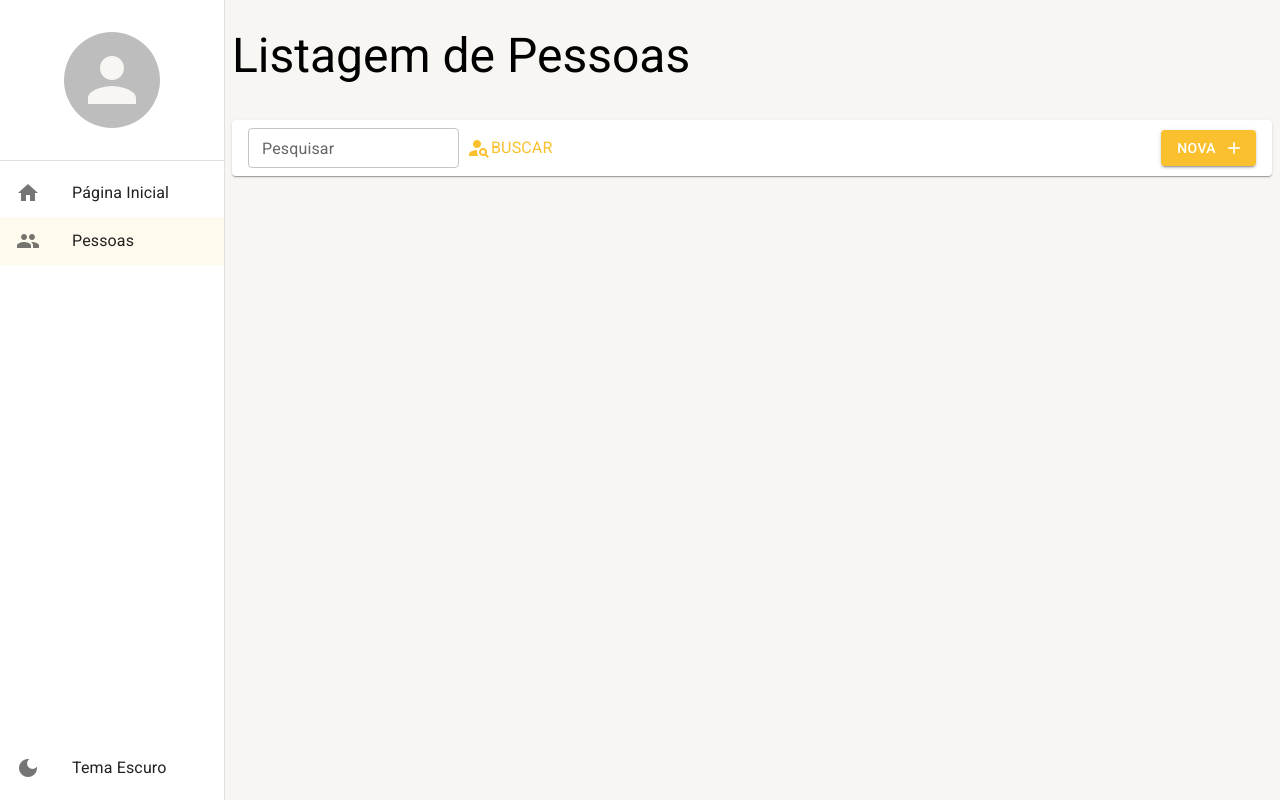
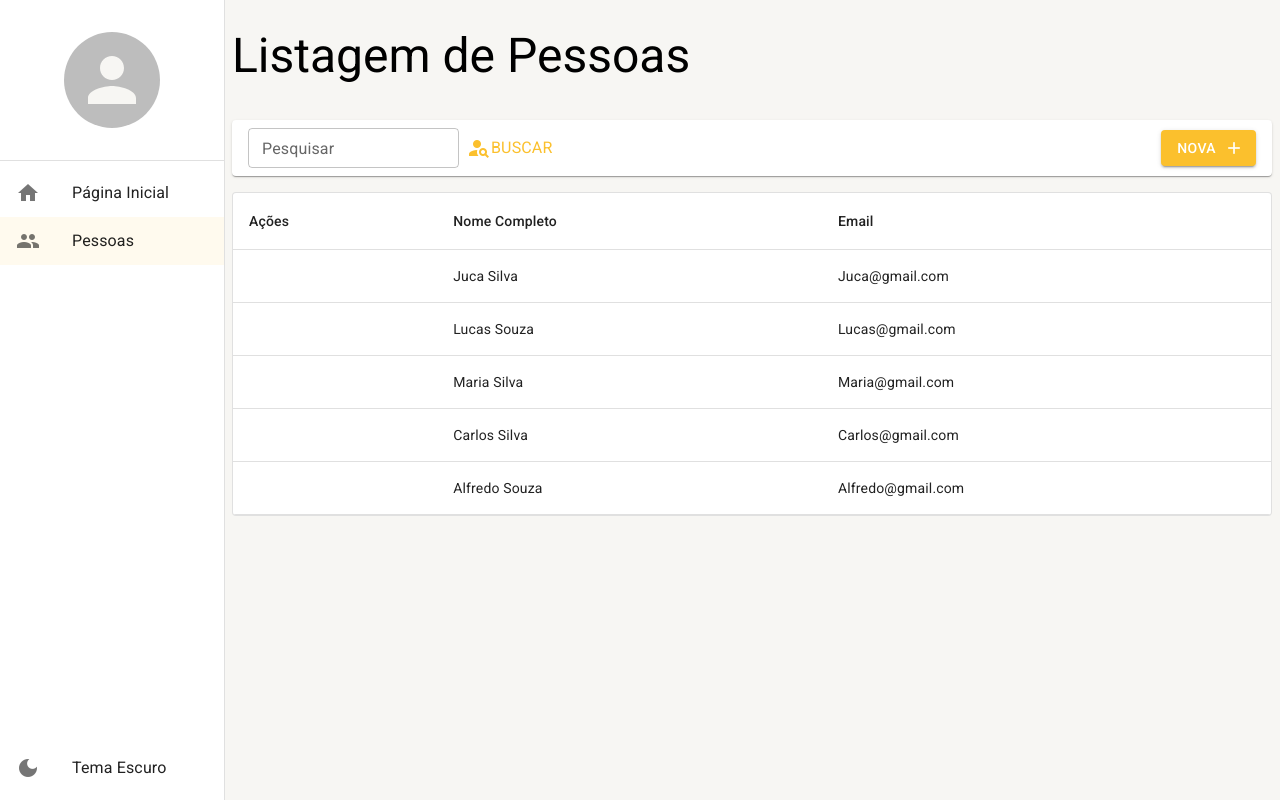
Before and after one commit to estaeldev/react-materialui-typescript, a React (Create React App) app: page /pessoas in a window 1280 px wide. Built offline with nearby package versions, Linux system fonts and the light colour scheme; data requests are answered from the project's data file.

Commit message:
feat: adicionando tabela de listagem de pessoas

```diff
--- a/mock/database.json
+++ b/mock/database.json
@@ -11,6 +11,25 @@
             "nomeCompleto": "Lucas Souza",
             "email": "Lucas@gmail.com",
             "cidadeId": 1
+        },
+        {
+            "id": 3,
+            "nomeCompleto": "Maria Silva",
+            "email": "Maria@gmail.com",
+            "cidadeId": 1
+        },
+        {
+            "id": 4,
+            "nomeCompleto": "Carlos Silva",
+            "email": "Carlos@gmail.com",
+            "cidadeId": 1
+        },
+        {
+            "id": 5,
+            "nomeCompleto": "Alfredo Souza",
+            "email": "Alfredo@gmail.com",
+            "cidadeId": 1
         }
+
     ]
 }
--- a/src/pages/listagem-pessoas/ListagemPessoas.tsx
+++ b/src/pages/listagem-pessoas/ListagemPessoas.tsx
@@ -1,3 +1,4 @@
+import { Paper, Table, TableBody, TableCell, TableContainer, TableHead, TableRow } from "@mui/material";
 import { FC, useEffect } from "react";
 import { FerramentasDaListagem } from "../../shared/components";
 import { FerramentasDaListagemButton, FerramentasDaListagemTextField } from "../../shared/components/ferramentas-da-listagem/components";
@@ -6,11 +7,17 @@ import { LayoutBase } from "../../shared/layouts";
 
 export const ListagemPessoas: FC = () => {
 
-    const {inputBuscaRef, handleClickBusca, carregarTodasPessoas, handleOnchangeInput} = useListagemPessoas()
+    const {
+        inputBuscaRef,
+        handleClickBusca,
+        carregarListagemDePessoas,
+        handleOnchangeInput,
+        rows
+    } = useListagemPessoas()
 
     useEffect(() => {
-        carregarTodasPessoas()
-    }, [carregarTodasPessoas])
+        carregarListagemDePessoas()
+    }, [carregarListagemDePessoas])
 
     return (
         <LayoutBase titulo="Listagem de Pessoas">
@@ -24,6 +31,29 @@ export const ListagemPessoas: FC = () => {
                 <FerramentasDaListagemButton textoBotaoNovo="Nova"/>
             </FerramentasDaListagem>
 
+            <TableContainer component={Paper} variant="outlined" sx={{m: 1, width: "auto"}}>
+                <Table>
+
+                    <TableHead>
+                        <TableRow>
+                            <TableCell>Ações</TableCell>
+                            <TableCell>Nome Completo</TableCell>
+                            <TableCell>Email</TableCell>
+                        </TableRow>
+                    </TableHead>
+
+                    <TableBody>
+                        {rows?.map(row => (
+                            <TableRow key={row.id}>
+                                <TableCell>{}</TableCell>
+                                <TableCell>{row.nomeCompleto}</TableCell>
+                                <TableCell>{row.email}</TableCell>
+                            </TableRow>
+                        ))}
+                    </TableBody>
+
+                </Table>
+            </TableContainer>
 
         </LayoutBase>
     )
--- a/src/shared/hooks/useListagemPessoas.ts
+++ b/src/shared/hooks/useListagemPessoas.ts
@@ -1,40 +1,56 @@
 import { useCallback, useRef, useState } from "react"
+import { IListagemPessoas } from "../interfaces"
 import { PessoasService } from "../services"
 
 
 export const useListagemPessoas = () => {
 
+    const [rows, setRows] = useState<IListagemPessoas[]>()
+    const [totalCount, setTotalCount] = useState(0)
+    const [isLoading, setIsLoading] = useState(true)
     const [page, setPage] = useState<number>(1)
-
     const inputBuscaRef = useRef<HTMLInputElement>(null)
 
-    const carregarTodasPessoas = useCallback((filter?: string) => {
+    const carregarListagemDePessoas = useCallback((filter?: string) => {
+        setIsLoading(true)
+
         PessoasService.getAll(page, filter).then(result => {
+            setIsLoading(false)
+
             if(result instanceof Error) {
                 alert(result.message)
                 return
             }
-            console.log(result)
+
+            setRows(result.data)
+            setTotalCount(result.totalCount)
         })
     }, [page])
 
     const handleClickBusca = useCallback(() => {
         const value = inputBuscaRef.current?.value
         if(value) {
-            carregarTodasPessoas(value)
-            return
+            carregarListagemDePessoas(value)
         }
-        carregarTodasPessoas()
 
-    }, [carregarTodasPessoas])
+    }, [carregarListagemDePessoas])
 
     const handleOnchangeInput = useCallback(() => {
         const value = inputBuscaRef.current?.value
         if(!value) {
-            carregarTodasPessoas()
+            carregarListagemDePessoas()
         }
-    }, [carregarTodasPessoas])
+    }, [carregarListagemDePessoas])
 
-    return {inputBuscaRef, handleClickBusca, carregarTodasPessoas, setPage, handleOnchangeInput}
+    return {
+        inputBuscaRef,
+        handleClickBusca,
+        carregarListagemDePessoas,
+        setPage,
+        handleOnchangeInput,
+        rows,
+        totalCount,
+        isLoading
+    }
 
 }
```
